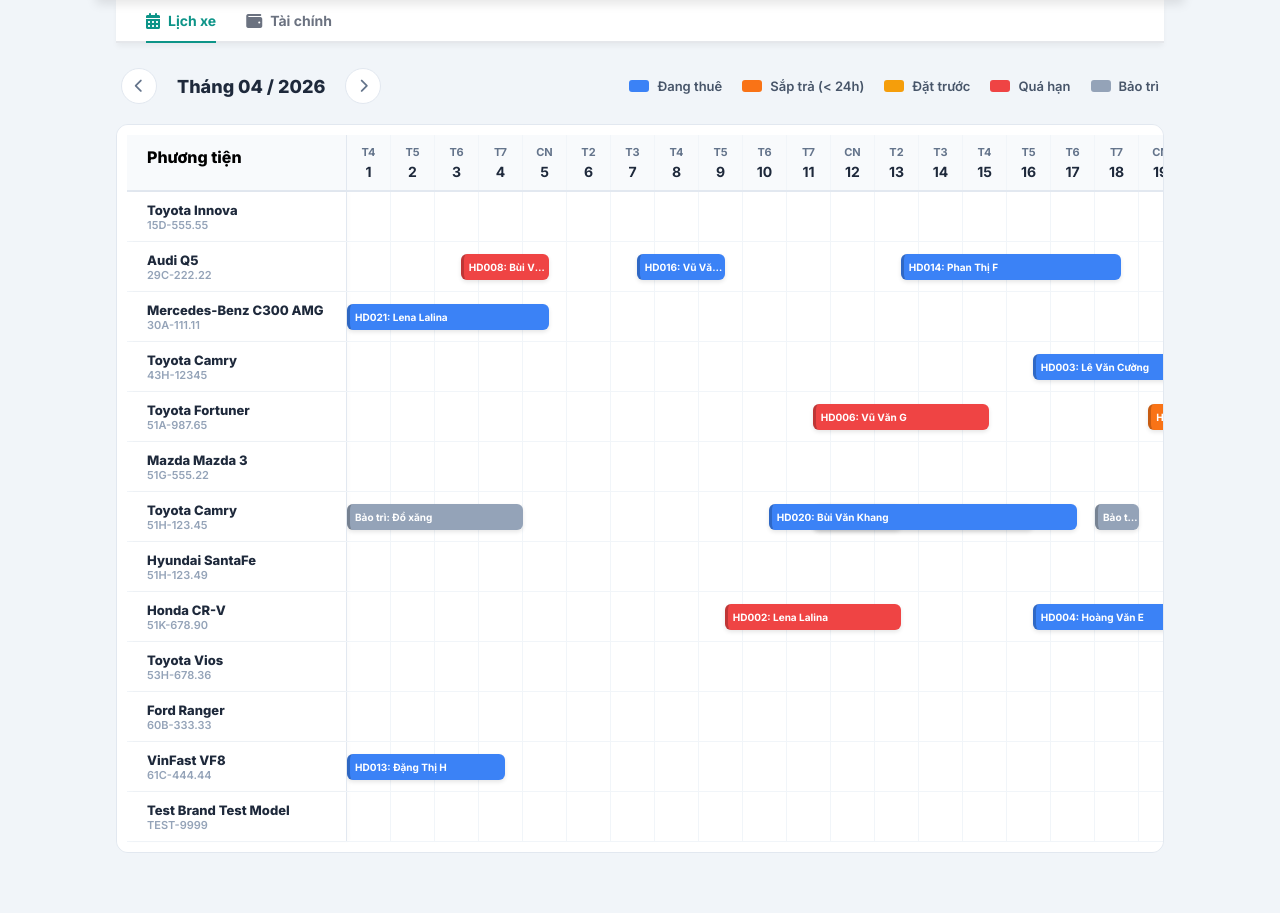
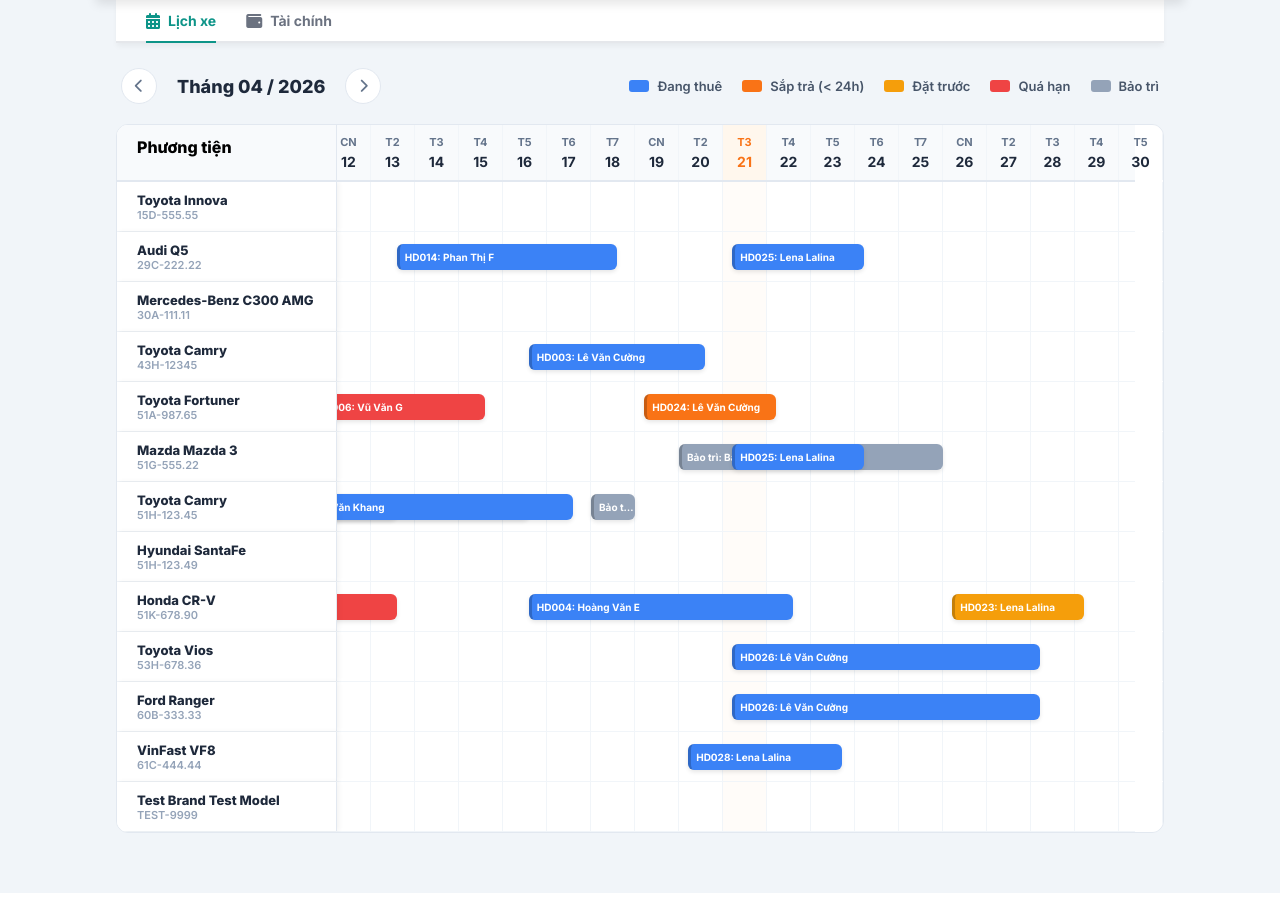
Before and after one commit to ntqtrang2k5/Test2, a Django app: page / in a window 1280 px wide. Shown: the part 100-1013 px from the top of the page. Run offline with Django 5.2, Linux system fonts and the light colour scheme; a user stored in the database is signed in; data comes from the database, SQL or seed files in the repository.

Commit message:
Sửa giao diện Tổng quan/ lịch xe

```diff
--- a/carrent/views.py
+++ b/carrent/views.py
@@ -1,4 +1,5 @@
 from django.shortcuts import render, redirect
+from django.urls import reverse
 from django.contrib.auth import authenticate, login, logout
 from django.contrib.auth.decorators import login_required
 from django.contrib.auth.models import User
@@ -112,7 +113,8 @@
             'start': s_date,
             'end': e_date,
             'status': 'maintenance',
-            'title': f"Bảo trì: {mt.loai_bao_tri}"
+            'title': f"Bảo trì: {mt.loai_bao_tri}",
+            'url': reverse('cars:edit', args=[mt.xe.bien_so])
         })
 
     # 2. Add Contract Events
@@ -139,7 +141,8 @@
                 'start': hd.ngay_bat_dau.isoformat(),
                 'end': hd.ngay_ket_thuc_du_kien.isoformat(),
                 'status': status_class,
-                'title': f"{hd.ma_hd}: {hd.khach_hang.ho_ten}"
+                'title': f"{hd.ma_hd}: {hd.khach_hang.ho_ten}",
+                'url': reverse('rentals:detail', args=[hd.ma_hd])
             })
 
     context = {
--- a/static/css/tong_quan.css
+++ b/static/css/tong_quan.css
@@ -254,6 +254,7 @@
     border-bottom: 1px solid #f1f5f9;
     position: relative;
     height: 50px;
+    z-index: 1;
 }
 
 .car-col-header {
@@ -264,8 +265,10 @@
     background: #f8fafc !important; /* Ensure solid background */
     position: sticky;
     left: 0;
-    z-index: 30; /* Higher than event-bar */
+    z-index: 100;
     font-weight: 800;
+    transform: translateZ(0);
+    -webkit-transform: translateZ(0);
 }
 
 .car-col-label {
@@ -276,11 +279,13 @@
     display: flex;
     flex-direction: column;
     justify-content: center;
-    background: white !important; /* Ensure solid background to hide bars */
+    background-color: #ffffff !important;
     position: sticky;
     left: 0;
-    z-index: 25; /* Higher than event-bar */
-    box-shadow: 2px 0 5px rgba(0,0,0,0.02);
+    z-index: 90;
+    box-shadow: 2px 0 5px rgba(0,0,0,0.05);
+    transform: translateZ(0);
+    -webkit-transform: translateZ(0);
 }
 
 .row-car-name { font-weight: 800; font-size: 13px; color: #1e293b; white-space: nowrap; overflow: hidden; text-overflow: ellipsis; }
@@ -292,7 +297,7 @@
 .day-col-header.today { background: #fff7ed; color: #f97316; }
 .day-col-header.today span { color: #f97316; }
 
-.day-cells-container { display: flex; flex: 1; position: relative; }
+.day-cells-container { display: flex; flex: 1; position: relative; z-index: 1; }
 .grid-cell { border-right: 1px solid #f1f5f9; height: 100%; }
 .grid-cell.today { background: #fffcf9; }
 
--- a/static/js/tong_quan.js
+++ b/static/js/tong_quan.js
@@ -185,11 +185,11 @@
                 const leftPercent = ((effectiveStart - startOfMonth) / totalMs) * 100;
                 const widthPercent = ((effectiveEnd - effectiveStart) / totalMs) * 100;
 
-                tableHtml += `<div class="event-bar ${booking.status}"
-                                   style="left: ${leftPercent}%; width: ${widthPercent}%;"
+                tableHtml += `<a href="${booking.url}" class="event-bar ${booking.status}"
+                                   style="left: ${leftPercent}%; width: ${widthPercent}%; text-decoration: none;"
                                    title="${booking.title}">
-                                   <span class="event-title" style="font-size: 10px; line-height: 20px; padding-left: 5px;">${booking.title}</span>
-                              </div>`;
+                                    <span class="event-title" style="font-size: 10px; line-height: 20px; padding-left: 5px;">${booking.title}</span>
+                              </a>`;
             }
         });
         tableHtml += `</div></div>`;
@@ -197,6 +197,18 @@
 
     tableHtml += `</div>`;
     gridContainer.innerHTML = tableHtml;
+
+    // Auto-scroll to today if current month
+    if (isCurrentMonth) {
+        const todayDay = today.getDate();
+        const wrapper = document.querySelector('.scheduler-wrapper');
+        const dayHeaders = gridContainer.querySelectorAll('.day-col-header');
+        if (wrapper && dayHeaders[todayDay - 1]) {
+            const targetHeader = dayHeaders[todayDay - 1];
+            // Subtracting 220 to account for the sticky column width
+            wrapper.scrollLeft = targetHeader.offsetLeft - 220;
+        }
+    }
 
     // Check if we should disable the Prev button
     const prevBtn = document.getElementById('prev-month');
--- a/templates/dashboard.html
+++ b/templates/dashboard.html
@@ -36,7 +36,7 @@
                 <span class="legend-item"><span class="legend-box maintenance"></span> Bảo trì</span>
             </div>
         </div>
-        <div class="scheduler-wrapper" style="background: white; border-radius: 12px; border: 1px solid #e2e8f0; padding: 10px; overflow-x: auto;">
+        <div class="scheduler-wrapper" style="background: white; border-radius: 12px; border: 1px solid #e2e8f0; overflow-x: auto;">
             <div id="fleet-scheduler-grid" class="scheduler-grid">
                 <!-- Injected by JS with real data -->
             </div>
```
